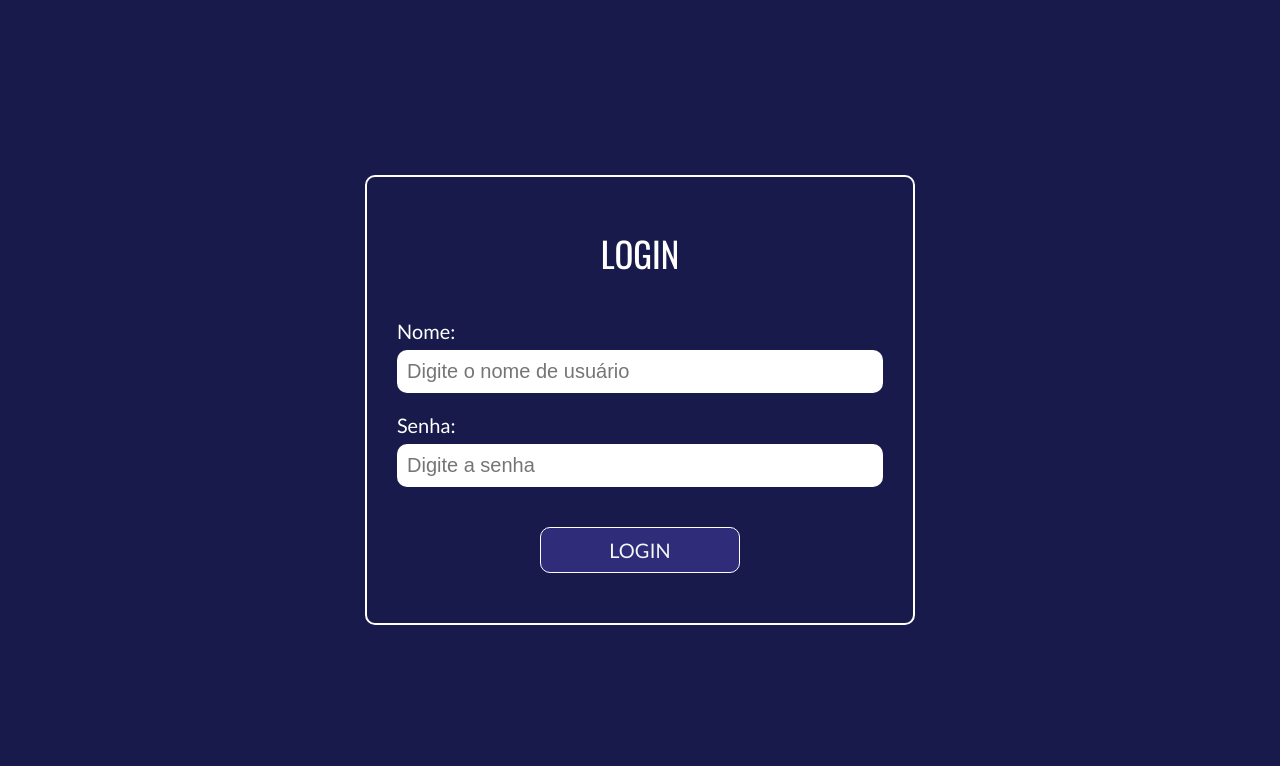
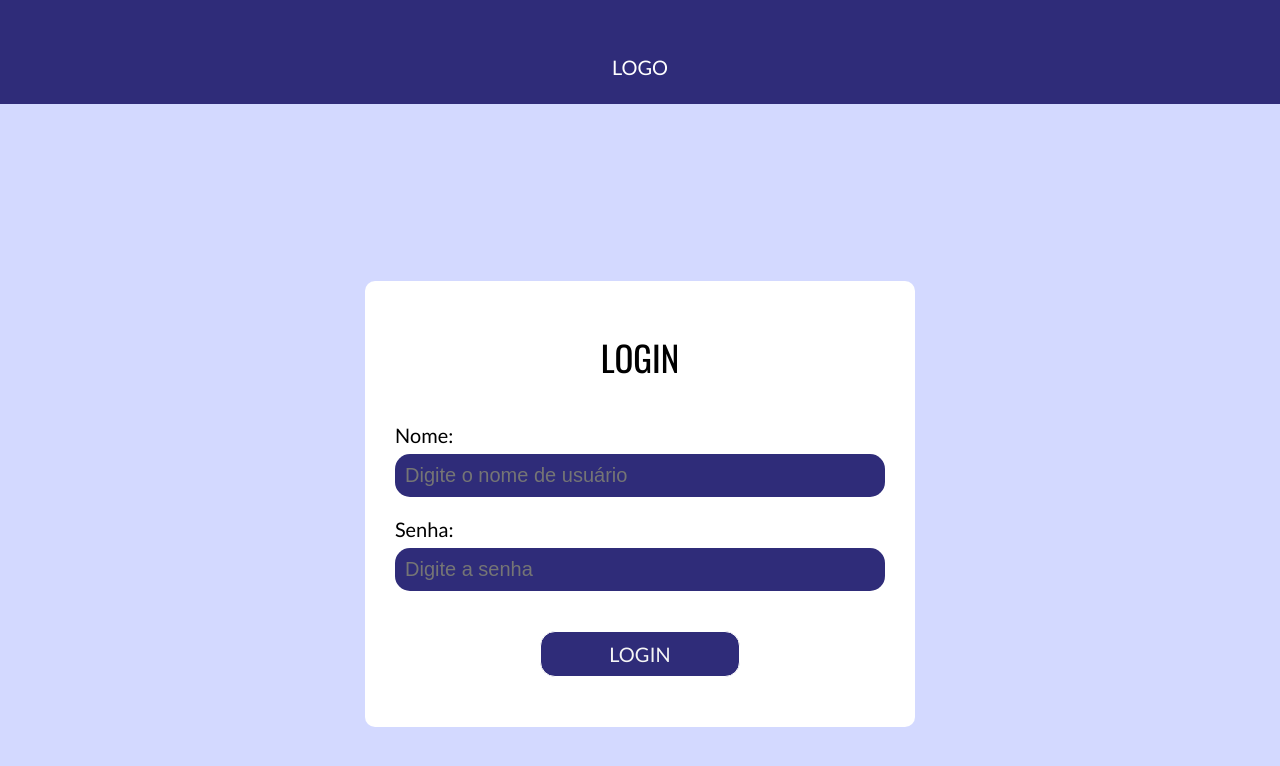
Before and after one commit to felipecoimbra123/Aulex, a plain HTML site: page frontend/pages/login.html in a window 1280 px wide. Drawn offline with nearby package versions, Linux system fonts and the light colour scheme.

Commit message:
Login estilizado mais clean

```diff
--- a/frontend/pages/login.html
+++ b/frontend/pages/login.html
@@ -7,6 +7,13 @@
     <link rel="stylesheet" href="/frontend/styles/login.css">
 </head>
 <body>
+    <header class="header">
+        <nav class="nav-header">
+            <ul>
+                <li><a href="index.html">Logo</a></li>
+            </ul>
+        </nav>
+    </header>
     <main class="main-login">
         <form class="form-login">
             <h2>Login</h2>
--- a/frontend/styles/login.css
+++ b/frontend/styles/login.css
@@ -8,8 +8,40 @@
 }
 
 body{
-    background-color: #171A4A;
+    background-color: #D3D9FF;
 }
+
+header{
+    background-color: #2F2C79;
+    padding: 25px;
+}
+
+nav{
+    display: flex;
+    justify-content: center;
+}
+
+ul{
+    display: flex;
+    gap: 90px;
+    align-items: center;
+    list-style-type: none;
+    justify-content: center;
+}
+
+a{
+    text-transform: uppercase;
+    text-decoration: none;
+    color: white;
+    font-size: 25px;
+    font-family: "Lato", sans-serif;
+
+    &:hover {
+        color: black;
+        transition: 0.4s;
+    }
+}
+
 
 .main-login{
     color: white;
@@ -23,7 +55,7 @@ body{
 }
 
 .form-login{
-    border: 2px solid white;
+    background-color: white;
     width: 100%;
     border-radius: 10px;
     padding: 20px;
@@ -32,6 +64,7 @@ body{
 h2{
     font-family: 'Oswald', sans-serif;
     font-weight: 400;
+    color: black;
     text-transform: uppercase;
     text-align: center;
     font-size: 35px;
@@ -48,6 +81,7 @@ h2{
 
 .form-div label{
     font-size: 20px;
+    color: black;
     font-family: 'Lato', sans-serif;
 }
 
@@ -55,7 +89,8 @@ h2{
     font-size: 20px;
     border: none;
     padding: 10px;
-    border-radius: 10px;
+    background-color: #2F2C79;
+    border-radius: 15px;
 }
 
 .div-button-login{
@@ -69,7 +104,7 @@ h2{
     padding: 10px;
     border: 1px solid white;
     font-size: 20px;
-    border-radius: 10px;
+    border-radius: 15px;
     color: #f5f5f5;
     background-color: #2F2C79;
     font-family: "Lato", sans-serif;
@@ -94,3 +129,13 @@ a{
     border-radius: 10px;
     font-family: "Lato", sans-serif;
 }
+
+@media (max-width: 760px) {
+    ul{
+        gap: 25px;
+    }
+
+    a{
+        font-size: 20px;
+    }
+}
--- a/frontend/styles/turmas.css
+++ b/frontend/styles/turmas.css
@@ -79,6 +79,10 @@ h2 {
     font-size: 13px;
 }
 
+.turma-card:hover{
+    transform: scale(1.02);
+}
+
 @media (max-width: 600px) {
     h2{
         font-size: 22px;
```
